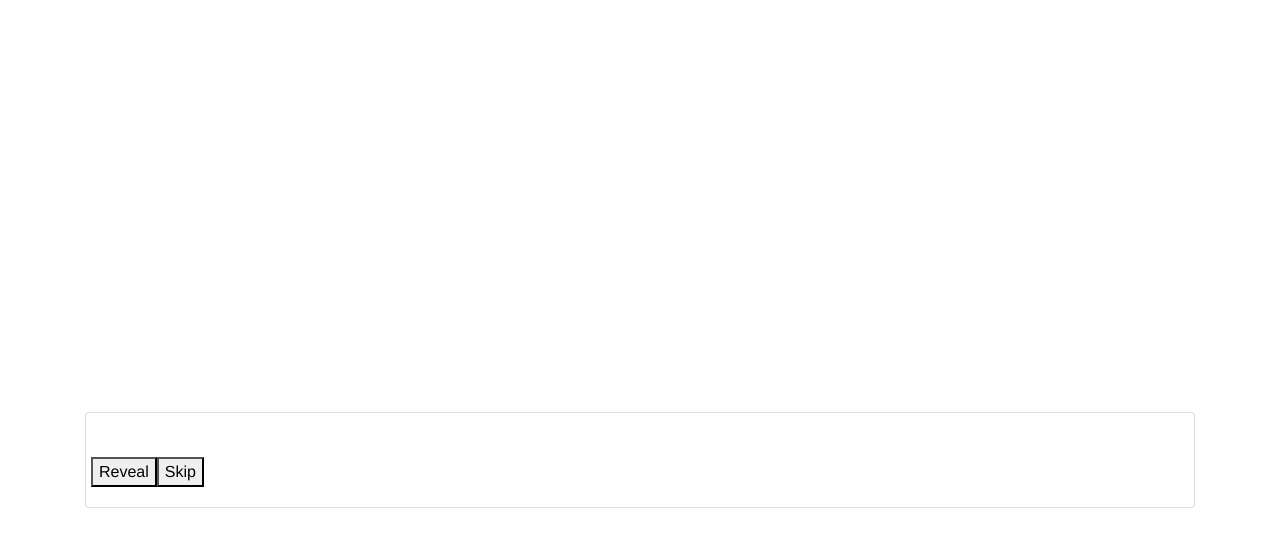
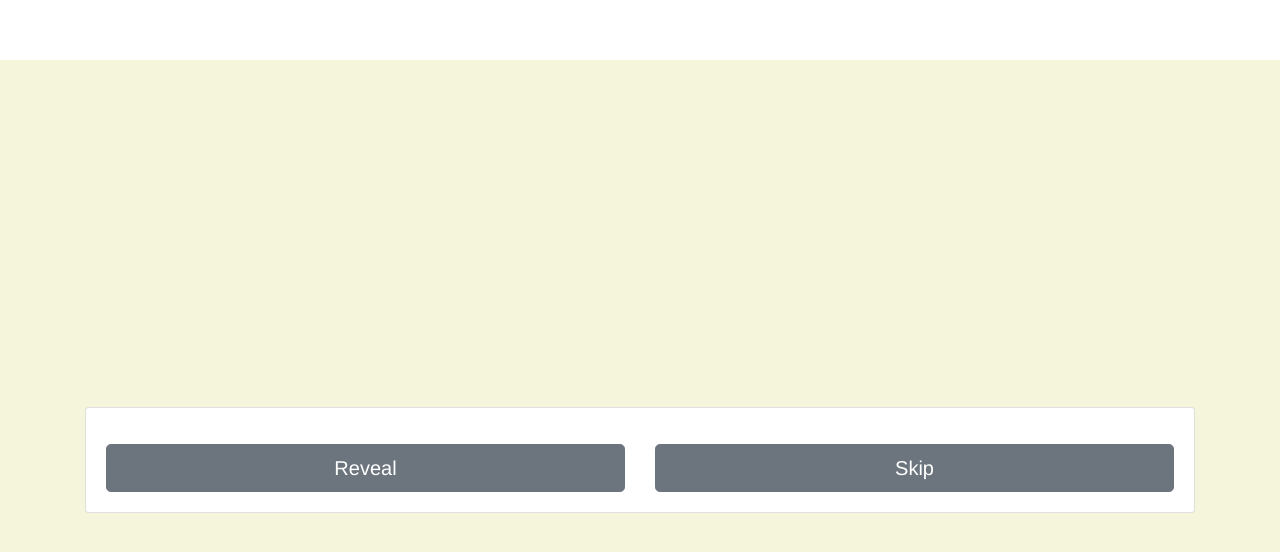
Before and after one commit to OrkunKocyigit/PublicMusic, a Vue app: page / in a window 1280 px wide. Both pictures are taken after a click on the button "Start". Shown: the top 552 px of the page. Built offline with nearby package versions, Linux system fonts and the light colour scheme.

Commit message:
Bootstrap layout for whole project

```diff
--- a/src/App.vue
+++ b/src/App.vue
@@ -1,22 +1,17 @@
 <template>
-  <b-container
-    id="app"
-    class="vh-100 d-flex align-items-center justify-content-md-center"
-    fluid="lg"
-  >
+  <div id="app">
+    <b-container class="vh-100 d-flex align-items-center justify-content-md-center" fluid="lg">
       <b-card class="w-100">
         <b-row v-show="!start" aling-h="center" cols="1">
           <b-col class="mb-5">
-          Start discovering new music
+            <h1>Start discovering new music</h1>
           </b-col>
           <b-col>
-          <button v-on:click="createList">Start</button>
+            <b-button v-on:click="createList" size="lg" block>Start</b-button>
           </b-col>
         </b-row>
-      <b-row>
-        <div v-if="start">
+        <b-row v-if="start">
           <Player :song="currentSong" :onSkipSong="onSkipSong"></Player>
-        </div>
         </b-row>
         <b-row>
           <b-col>
@@ -25,6 +20,7 @@
         </b-row>
       </b-card>
     </b-container>
+  </div>
 </template>
 
 <script>
@@ -81,5 +77,6 @@ export default {
   text-align: center;
   color: #2c3e50;
   margin-top: 60px;
+  background-color: beige;
 }
 </style>
--- a/src/components/Player.vue
+++ b/src/components/Player.vue
@@ -1,15 +1,29 @@
 <template>
-  <div>
-    <component :is="providerComponent" :id="song.id" :active="active" />
-    <div v-if="!active">
-      <button v-on:click="active = !active">Reveal</button>
-      <button v-on:click="skipSong">Skip</button>
-    </div>
-    <div v-else>
-      <button v-on:click="goSource">Go to Source</button>
-      <button v-on:click="skipSong">Next Song</button>
-    </div>
-  </div>
+  <b-container>
+    <b-row class="mb-3 mr-auto ml-auto">
+      <component :is="providerComponent" :id="song.id" :class="active ? '' : 'hide-player'" />
+    </b-row>
+    <b-row>
+      <b-col>
+        <b-row v-if="!active">
+          <b-col cols="6">
+            <b-button v-on:click="active = !active" size="lg" block>Reveal</b-button>
+          </b-col>
+          <b-col cols="6">
+            <b-button v-on:click="skipSong" size="lg" block>Skip</b-button>
+          </b-col>
+        </b-row>
+        <b-row v-else>
+          <b-col cols="6">
+            <b-button v-on:click="goSource" size="lg" block>Go to Source</b-button>
+          </b-col>
+          <b-col cols="6">
+            <b-button v-on:click="skipSong" size="lg" block>Next Song</b-button>
+          </b-col>
+        </b-row>
+      </b-col>
+    </b-row>
+  </b-container>
 </template>
 
 <script>
@@ -39,8 +53,20 @@ export default {
       this.active = false;
       this.onSkipSong();
     },
+    goSource() {
+      let url;
+      switch (this.song.provider) {
+        case "youtube":
+          url = "https://www.youtube.com/watch?v=" + this.song.id;
+      }
+      window.open(url, "_blank");
+    },
   },
 };
 </script>
 
-<style scoped></style>
+<style scoped>
+.hide-player {
+  width: 0px;
+}
+</style>
--- a/src/components/providers/YoutubeProvider.vue
+++ b/src/components/providers/YoutubeProvider.vue
@@ -1,19 +1,10 @@
 <template>
-  <div>
-    <iframe
-      :width="width"
-      :height="height"
-      :src="url"
-      frameborder="0"
-      allow="autoplay"
-    ></iframe>
-  </div>
+  <b-embed type="iframe" aspect="16by9" :src="url" allow="autoplay" class="video-player"></b-embed>
 </template>
 
 <script>
 export default {
   props: {
-    active: Boolean,
     id: String,
   },
   computed: {
@@ -22,19 +13,11 @@ export default {
         "https://www.youtube.com/embed/" +
         this.id +
         "?autoplay=1&controls=0&start=0&fs=0&modestbranding=1&cc_load_policy=1";
-      if (!this.active) {
-        url += "&end=30";
-      }
       return url;
-    },
-    width() {
-      return this.active ? 480 : 0;
-    },
-    height() {
-      return this.active ? 270 : 0;
     },
   },
 };
 </script>
 
-<style scoped></style>
+<style scoped>
+</style>
```
Also changed, not shown: src/main.js (+8 -1 lines). Lines whose indentation alone changed are shown as unchanged.
